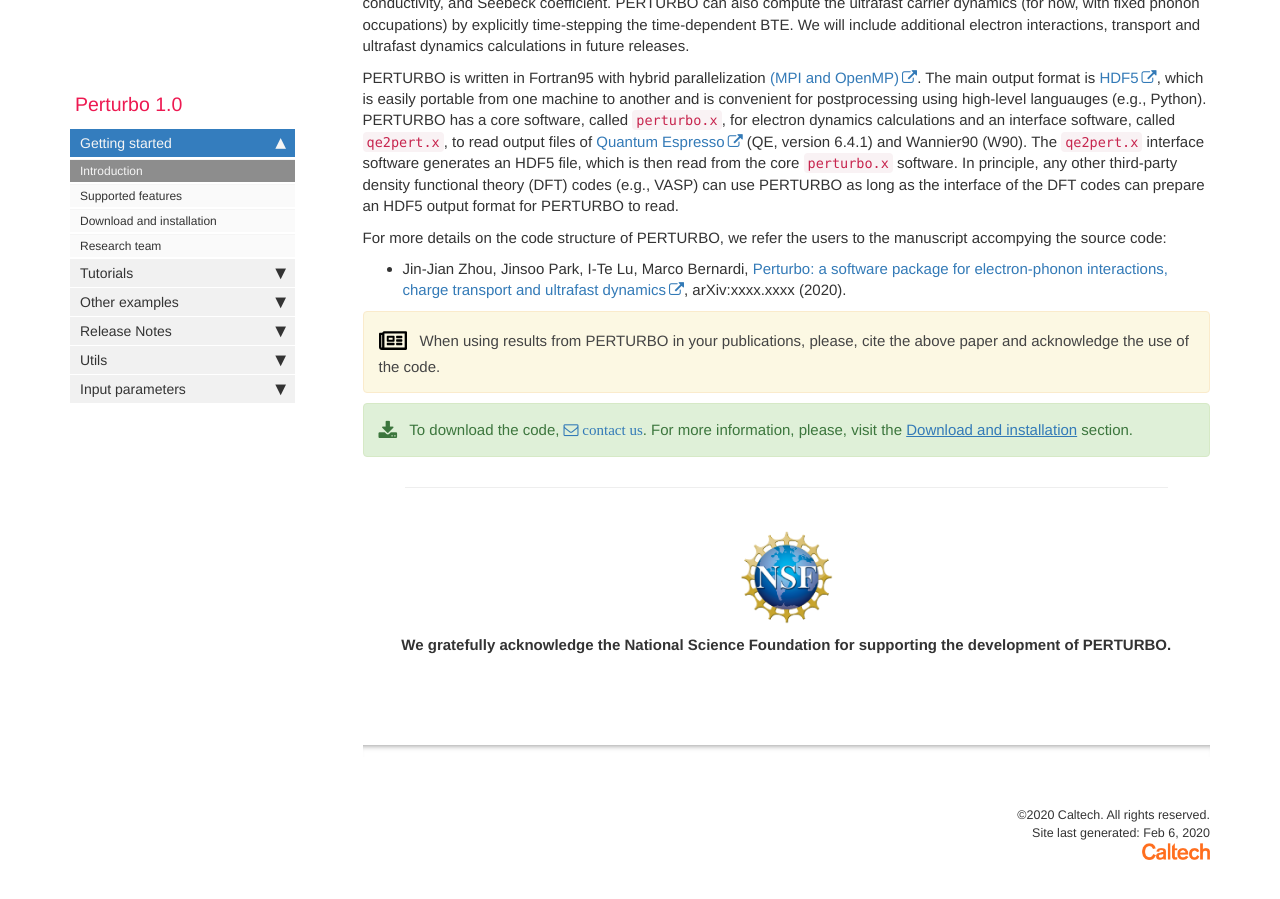
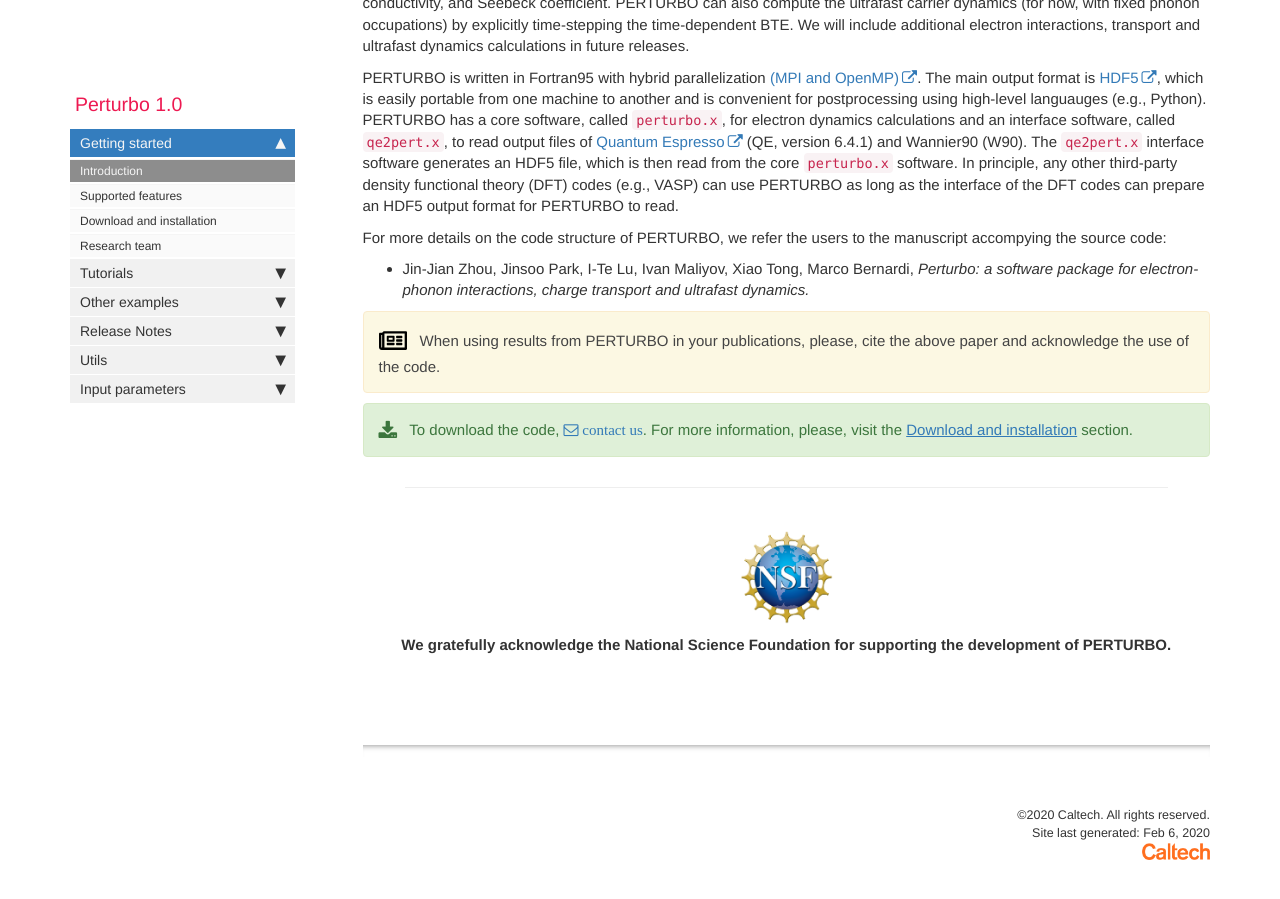
Before and after one commit to zhengMDcode/perturbo-code.github.io, a Jekyll site: the page built from index.md, in a window 1280 px wide and 900 px high, scrolled down 486 px. Built offline with Jekyll 4.4.1, drawn with Linux system fonts in a browser that asks for light colours; comment, search, counter and statistics services are not loaded.

```diff
--- a/index.md
+++ b/index.md
@@ -91,8 +91,7 @@ PERTURBO is written in Fortran95 with hybrid parallelization <a href="https://ww
 
 For more details on the code structure of PERTURBO, we refer the users to the manuscript accompying the source code:
 
-- Jin-Jian Zhou, Jinsoo Park, I-Te Lu, Marco Bernardi, <a href="https://arxiv.org/abs/1608.03514" target="_blank">Perturbo: a software package for electron-phonon interactions, charge transport and ultrafast dynamics</a>, arXiv:xxxx.xxxx (2020).
-
+- Jin-Jian Zhou, Jinsoo Park, I-Te Lu, Ivan Maliyov, Xiao Tong, Marco Bernardi, <i>Perturbo: a software package for electron-phonon interactions, charge transport and ultrafast dynamics<i>.
 
 <div markdown="span" class="alert alert-warning" role="alert">
 <img src="images/newspaper-regular.svg" style="width:3.5%;margin-top:0.1%" >
```
Also changed, not shown: index_for_pdf.md (+1 -1 lines), 1 other file.
